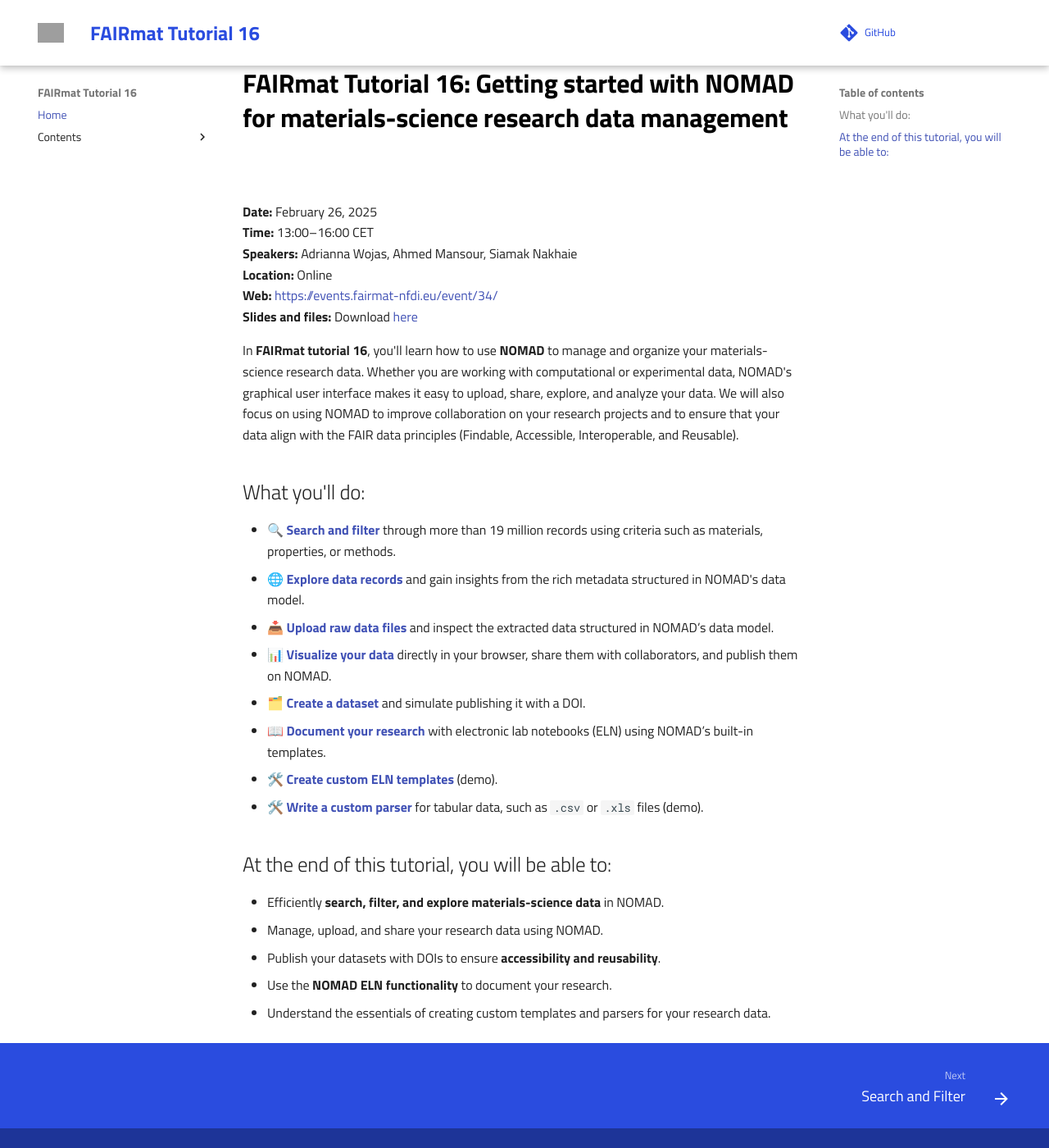
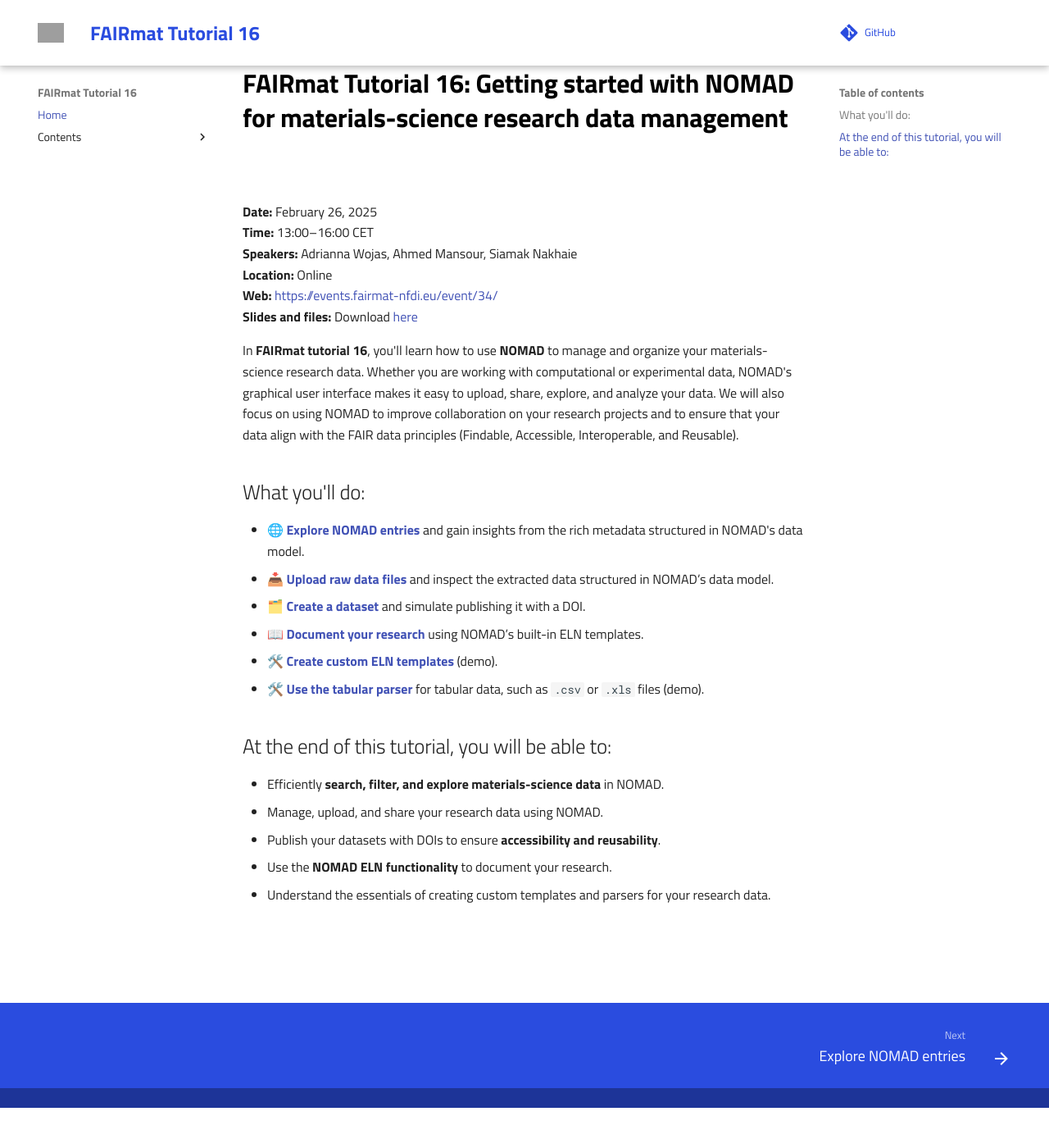
Before and after one commit to siamakn/temp_tutorial_16, an MkDocs documentation site: the page built from docs/index.md, in a window 1280 px wide and 1400 px high, scrolled down 49 px. Shown: the whole window at 82% size. Built offline with MkDocs 1.6.1 and Material for MkDocs 9.7.7, drawn with Linux system fonts in a browser that asks for light colours; comment, search, counter and statistics services are not loaded; grey boxes are pictures that could not be loaded.

Commit message:
modifying mkdocs yaml file and index file and typo corrections in custom ELN md file

```diff
--- a/docs/index.md
+++ b/docs/index.md
@@ -11,14 +11,14 @@
 In **FAIRmat tutorial 16**, you'll learn how to use **NOMAD** to manage and organize your materials-science research data. Whether you are working with computational or experimental data, NOMAD's graphical user interface makes it easy to upload, share, explore, and analyze your data. We will also focus on using NOMAD to improve collaboration on your research projects and to ensure that your data align with the FAIR data principles (Findable, Accessible, Interoperable, and Reusable).
 
 ## What you'll do:
-- 🔍 [**Search and filter**](T16_1/T16_1_search_and_filter.md) through more than 19 million records using criteria such as materials, properties, or methods.
-- 🌐 [**Explore data records**](T16_2/T16_2_explore_data_records.md) and gain insights from the rich metadata structured in NOMAD's data model.
+
+- 🌐 [**Explore NOMAD entries**](T16_2/T16_2_explore_data_records.md) and gain insights from the rich metadata structured in NOMAD's data model.
 - 📥 [**Upload raw data files**](T16_3/T16_3_upload_raw_data_files.md) and inspect the extracted data structured in NOMAD’s data model.
-- 📊 [**Visualize your data**](T16_4/T16_4_visualize_your_data.md) directly in your browser, share them with collaborators, and publish them on NOMAD.
 - 🗂️ [**Create a dataset**](T16_5/T16_5_create_a_dataset.md) and simulate publishing it with a DOI.
-- 📖 [**Document your research**](T16_6/T16_6_document_your_research.md) with electronic lab notebooks (ELN) using NOMAD’s built-in templates.
+- 📖 [**Document your research**](T16_6/T16_6_document_your_research.md) using NOMAD’s built-in ELN templates.
 - 🛠️ [**Create custom ELN templates**](T16_7/T16_7_create_custom_eln_templates.md) (demo).
-- 🛠️ [**Write a custom parser**](T16_8/T16_8_write_a_custom_parser.md) for tabular data, such as `.csv` or `.xls` files (demo).
+- 🛠️ [**Use the tabular parser**](T16_8/T16_8_write_a_custom_parser.md) for tabular data, such as `.csv` or `.xls` files (demo).
+
 
 ## At the end of this tutorial, you will be able to:
 - Efficiently **search, filter, and explore materials-science data** in NOMAD.
--- a/mkdocs.yml
+++ b/mkdocs.yml
@@ -8,14 +8,14 @@
 nav:
   - Home: index.md
   - Contents:
-      - Search and Filter: T16_1/T16_1_search_and_filter.md
-      - Explore Data Records: T16_2/T16_2_explore_data_records.md
+#      - Search and Filter: T16_1/T16_1_search_and_filter.md
+      - Explore NOMAD entries: T16_2/T16_2_explore_data_records.md
       - Upload Raw Data Files: T16_3/T16_3_upload_raw_data_files.md
-      - Visualize Your Data: T16_4/T16_4_visualize_your_data.md
+#      - Visualize Your Data: T16_4/T16_4_visualize_your_data.md
       - Create a Dataset: T16_5/T16_5_create_a_dataset.md
       - Document Your Research: T16_6/T16_6_document_your_research.md
       - Create Custom ELN Templates: T16_7/T16_7_create_custom_eln_templates.md
-      - Write a Custom Parser: T16_8/T16_8_write_a_custom_parser.md
+      - Use Tabular Parser: T16_8/T16_8_write_a_custom_parser.md
 
 plugins:
  - search
```
Also changed, not shown: docs/T16_7/T16_7_create_custom_eln_templates.md (+16 -15 lines), 3 other files.
